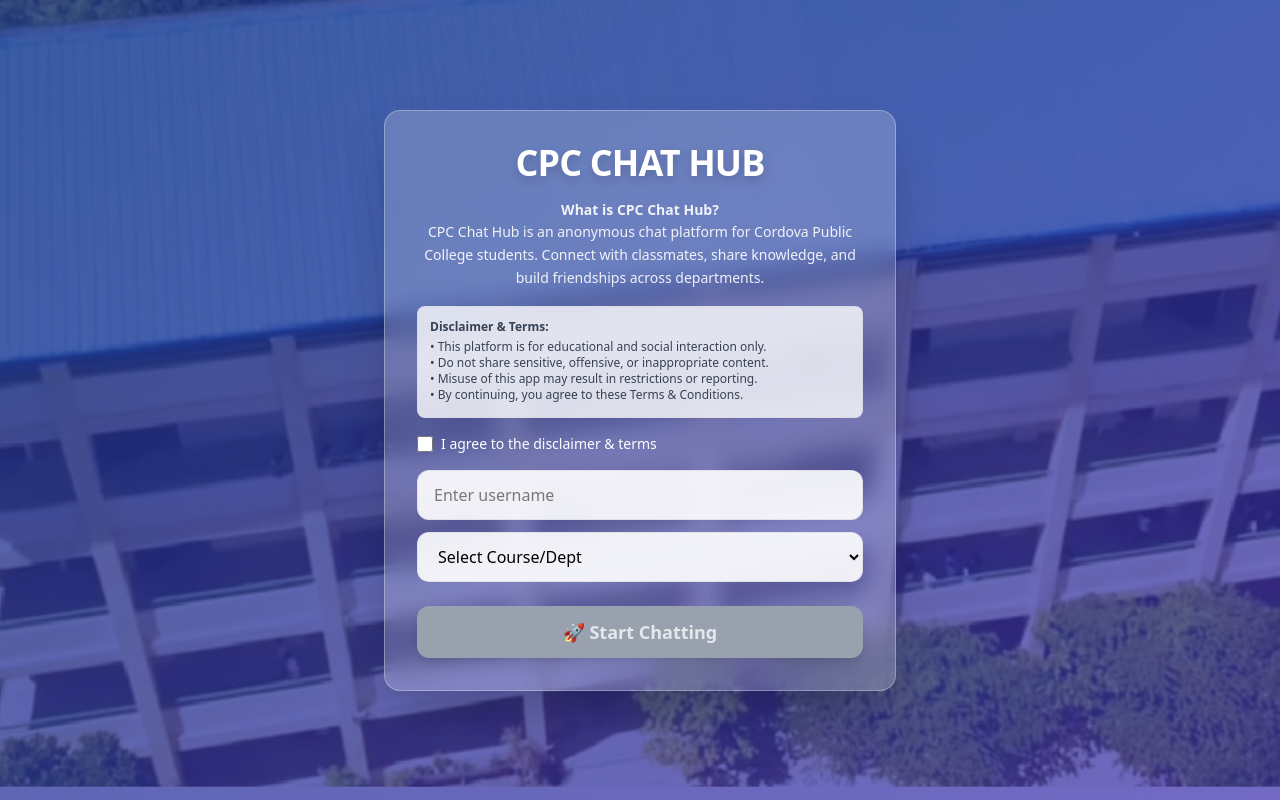
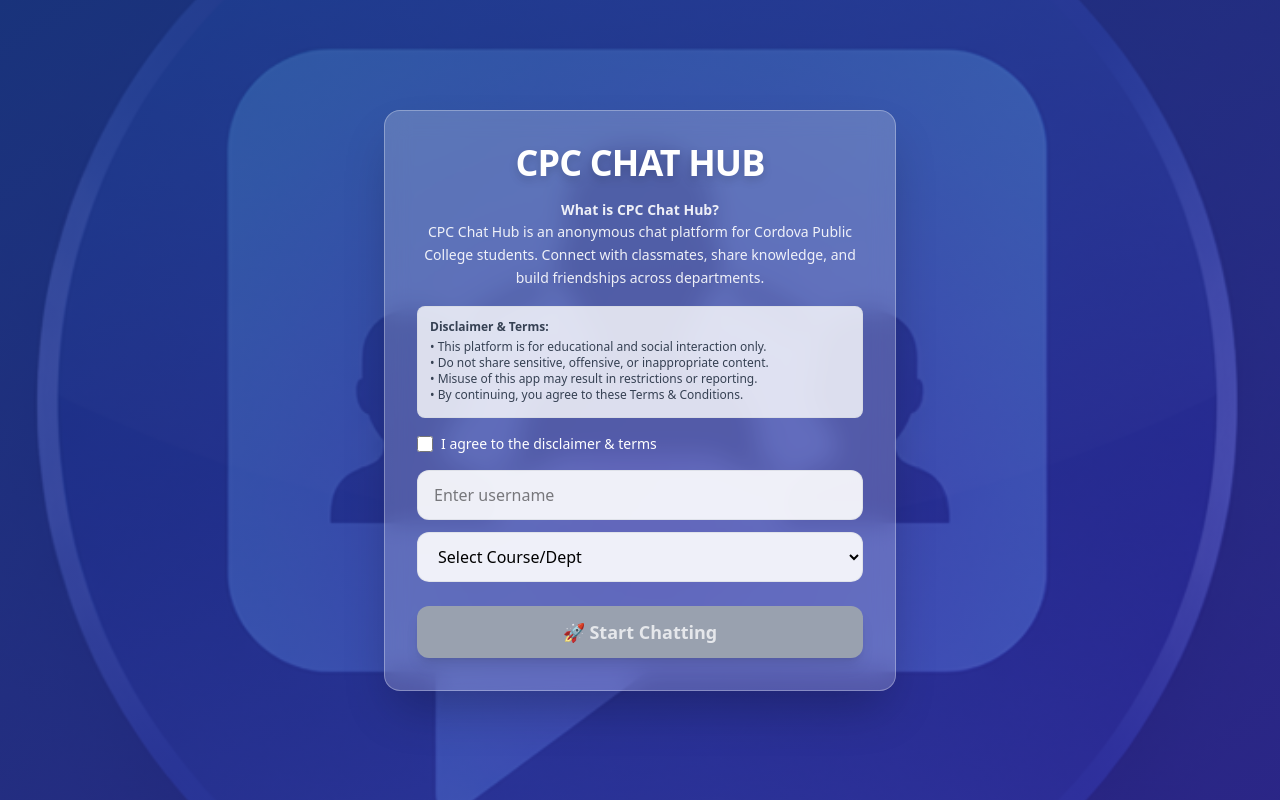
Before and after one commit to Earlskyy/CPC-chat, a React (Vite) app: page / in a window 1280 px wide. Built offline with nearby package versions, Linux system fonts and the light colour scheme.

Commit message:
finalofficialtest

```diff
--- a/index.html
+++ b/index.html
@@ -2,7 +2,7 @@
 <html lang="en">
   <head>
     <meta charset="UTF-8" />
-    <link rel="icon" type="image/svg+xml" href="/cpclogo.jpg" />
+    <link rel="icon" type="image/svg+xml" href="/chathublogo.png" />
     <meta name="viewport" content="width=device-width, initial-scale=1.0" />
     <title>CPC Chat Hub</title>
   </head>
--- a/src/pages/Landing.jsx
+++ b/src/pages/Landing.jsx
@@ -21,7 +21,7 @@
     <div
       className="min-h-screen flex items-center justify-center px-4 bg-cover bg-center relative"
       style={{
-        backgroundImage: "url('./CPCSchool.jpg')", // make sure CPCSchool.jpg is inside /public
+        backgroundImage: "url('./chathublogo.png')",
       }}
     >
       {/* Dark overlay */}
```
Also changed, not shown: public/chathublogo.png (added).
